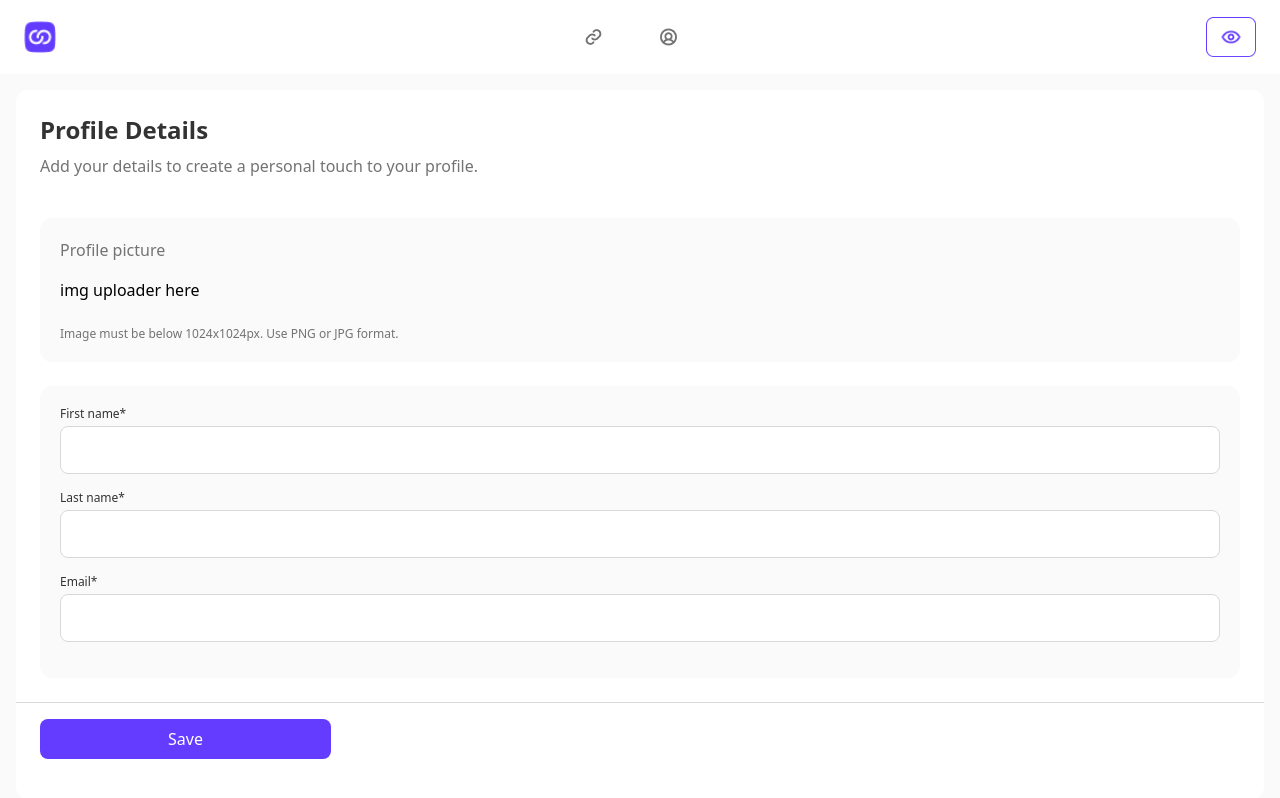
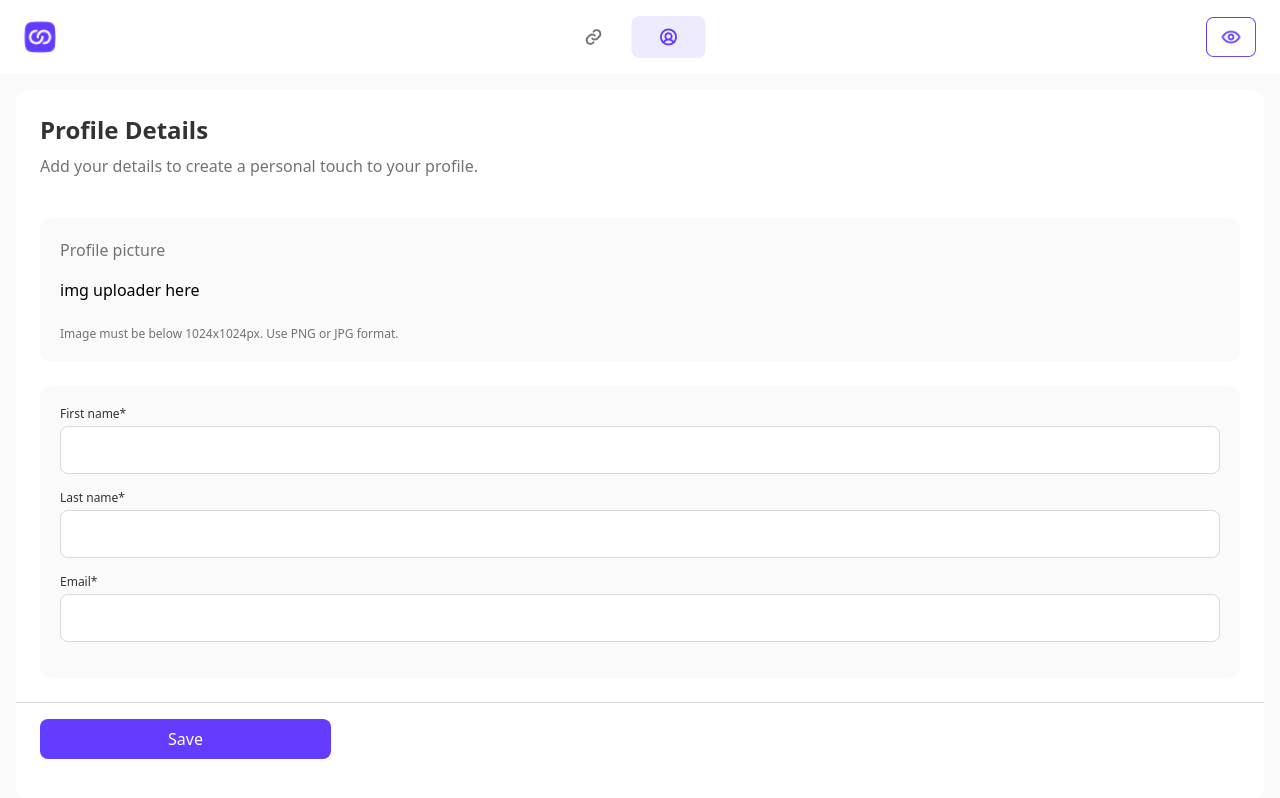
Before and after one commit to TedJenkler/linksharing-MERN-tailwind, a React (Vite) app in the folder client/: page /app in a window 1280 px wide. Shown: the top 798 px of the page. Built offline with nearby package versions, Linux system fonts and the light colour scheme.

Commit message:
page toggler added and styled

```diff
--- /dev/null
+++ b/client/src/components/AddLinkPage.jsx
@@ -0,0 +1,11 @@
+import React from 'react'
+
+function AddLinkPage() {
+  return (
+    <section>
+        <h1>hello world</h1>
+    </section>
+  )
+}
+
+export default AddLinkPage
--- a/client/src/components/App.jsx
+++ b/client/src/components/App.jsx
@@ -1,12 +1,16 @@
 import React from 'react'
 import Nav from './Nav'
 import ProfilePage from './ProfilePage'
+import AddLinkPage from './AddLinkPage'
+import { useState } from 'react'
 
 function App() {
+  const [togglePage, setTogglePage] = useState(false)
+  console.log(togglePage)
   return (
     <div>
-        <Nav />
-        <ProfilePage />
+        <Nav togglePage={togglePage} setTogglePage={setTogglePage} />
+        {togglePage === false ? <ProfilePage /> :  <AddLinkPage />}
     </div>
   )
 }
--- a/client/src/components/Nav.jsx
+++ b/client/src/components/Nav.jsx
@@ -1,16 +1,18 @@
 import React from 'react'
 import logo from "../assets/smalllogo.png"
 import link from "../assets/link.png"
+import linkactive from "../assets/linkactive.png"
 import profile from "../assets/profile.png"
+import profileactive from "../assets/profileactive.png"
 import preview from "../assets/preview.png"
 
-function Nav() {
+function Nav({togglePage, setTogglePage}) {
   return (
     <nav className='flex justify-between items-center py-4 px-6 bg-white'>
         <img className='h-8' src={logo} alt='logo' />
-        <div className='flex'>
-            <img src={link} alt='link' />
-            <img src={profile} alt='profile'/>
+        <div onClick={(e) => setTogglePage(!togglePage)} className='flex'>
+            {togglePage === false ? <img src={link} alt='link' /> : <img src={linkactive} alt='link' />}
+            {togglePage === false ? <img src={profileactive} alt='profile'/> : <img src={profile} alt='profile'/>}
         </div>
         <img className='h-10' src={preview} alt='preview' />
     </nav>
```
